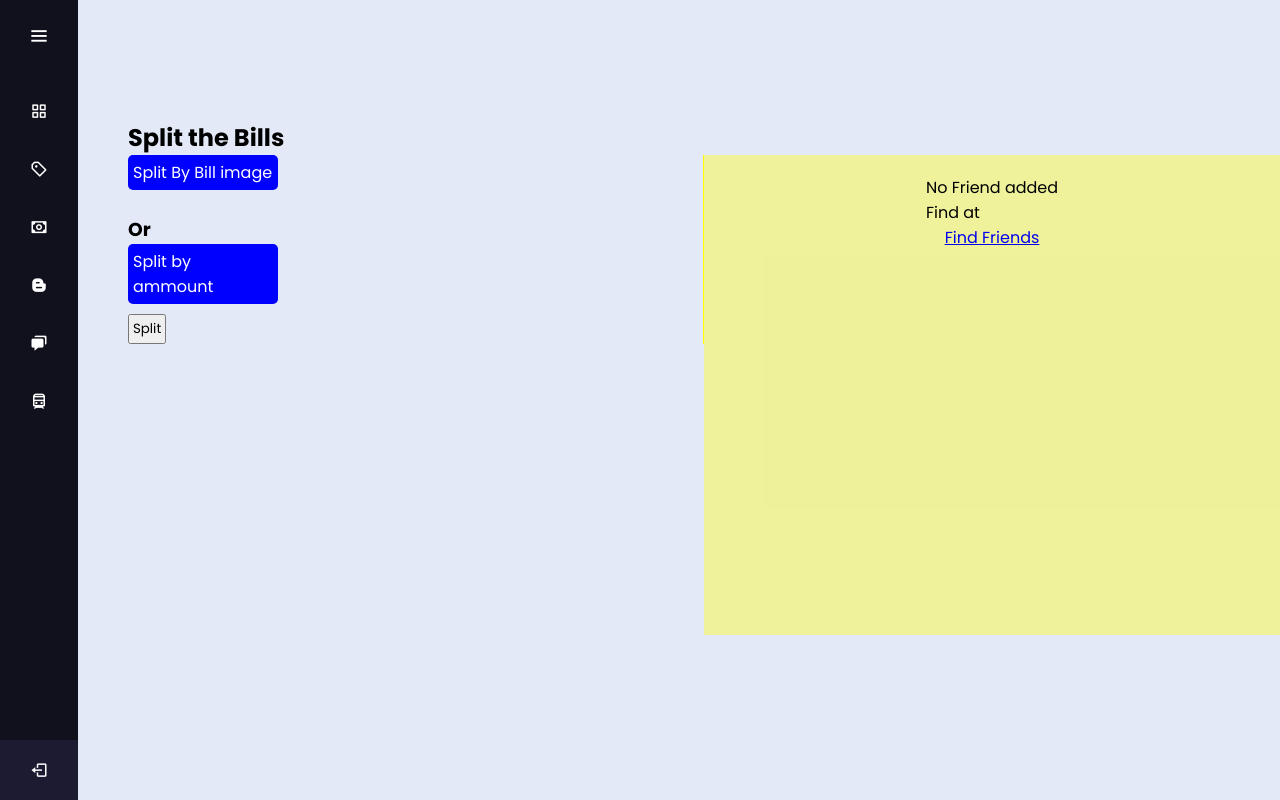
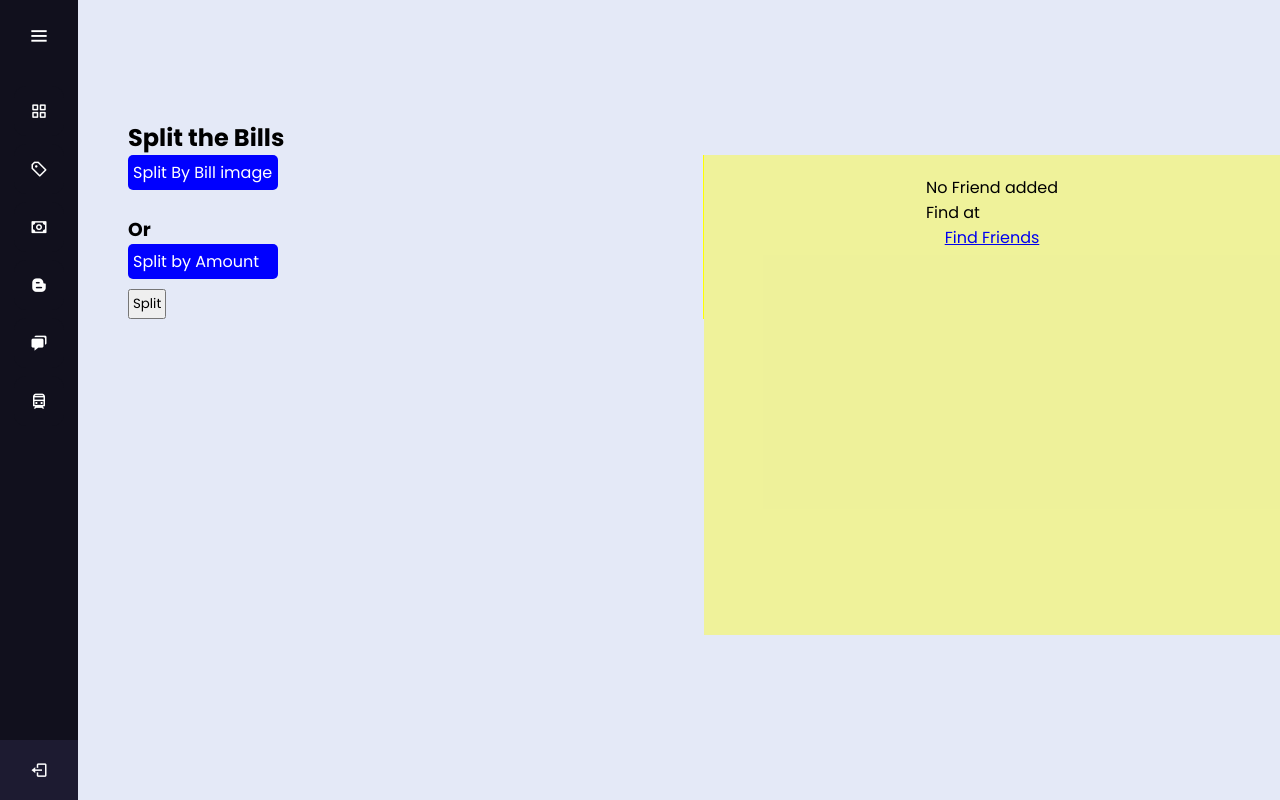
Before and after one commit to adityamittl/TravelX, a Django app: page /split in a window 1280 px wide. Run offline with Django 3.2, Linux system fonts and the light colour scheme; the visitor is signed in with stand-in values (Sample User, id 1); data that the repository does not hold is empty; some libraries are stand-ins or nearby versions.

Commit message:
Update split.html

```diff
--- a/templates/split.html
+++ b/templates/split.html
@@ -347,7 +347,7 @@
 
                         <br>
                         <h3>Or</h3>
-                        <div class="options" onclick="ammsplit()">Split by ammount</div>
+                        <div class="options" onclick="ammsplit()">Split by Amount</div>
                         <input type="text" style="display: none;" value="0" name="modeofsplit" id="mos">
                         <p><button class="submitb" type = "submit">Split</button></p>
 
@@ -381,7 +381,7 @@
 
         }
         function ammsplit(){
-            $("#splitform").append('<input type="text" placeholder="Ammount of bill" name="ammount">')
+            $("#splitform").append('<input type="text" placeholder="Amount of bill" name="ammount">')
             $("#mos").attr('value', '2');
         }
         let sidebar = document.querySelector(".sidebar");
```
